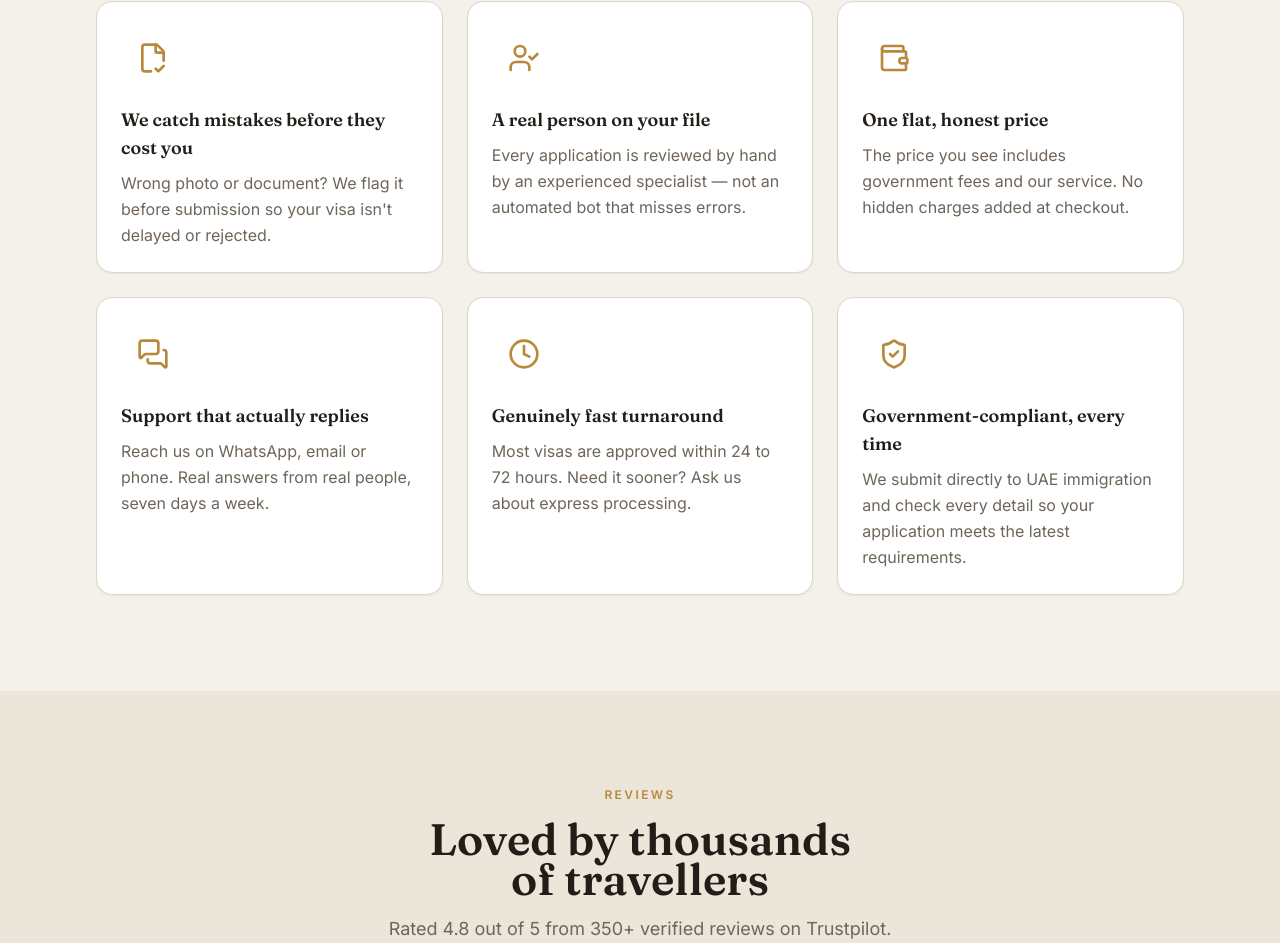
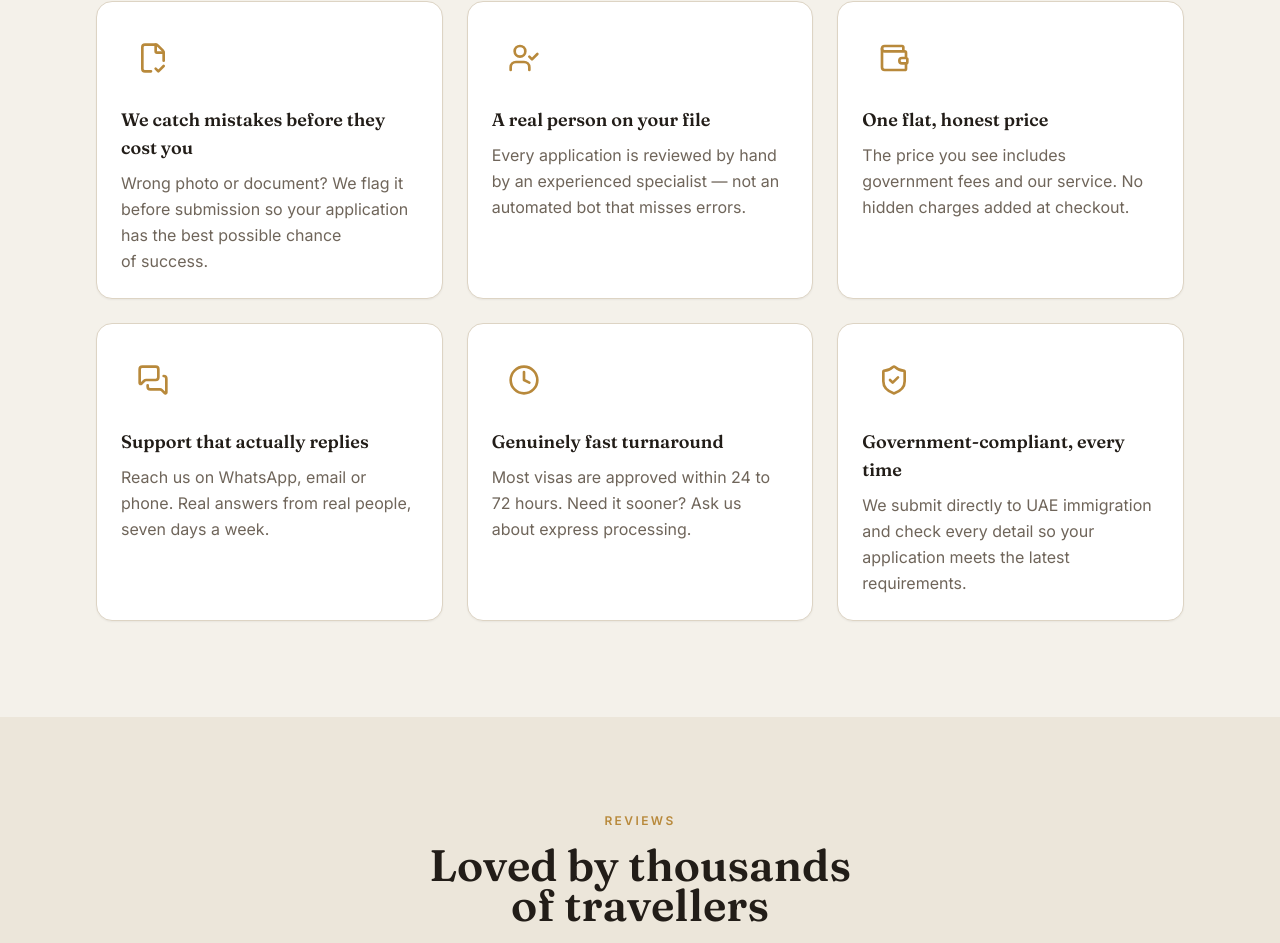
Before and after one commit to bvtonder1980-cmd/dubavisas, a Next.js app: page / in a window 1280 px wide. Shown: the part 3889-4832 px from the top of the page. Built offline with nearby package versions, Linux system fonts and the light colour scheme.

Commit message:
feat: update reason body for improved success messaging
Co-authored-by: bvtonder1980-cmd <275993852+bvtonder1980-cmd@users.noreply.github.com>

```diff
--- a/components/why-us.tsx
+++ b/components/why-us.tsx
@@ -5,7 +5,7 @@ const reasons = [
   {
     icon: FileCheck2,
     title: "We catch mistakes before they cost you",
-    body: "Wrong photo or document? We flag it before submission so your visa isn't delayed or rejected.",
+    body: "Wrong photo or document? We flag it before submission so your application has the best possible chance of success.",
   },
   {
     icon: UserCheck,
```
